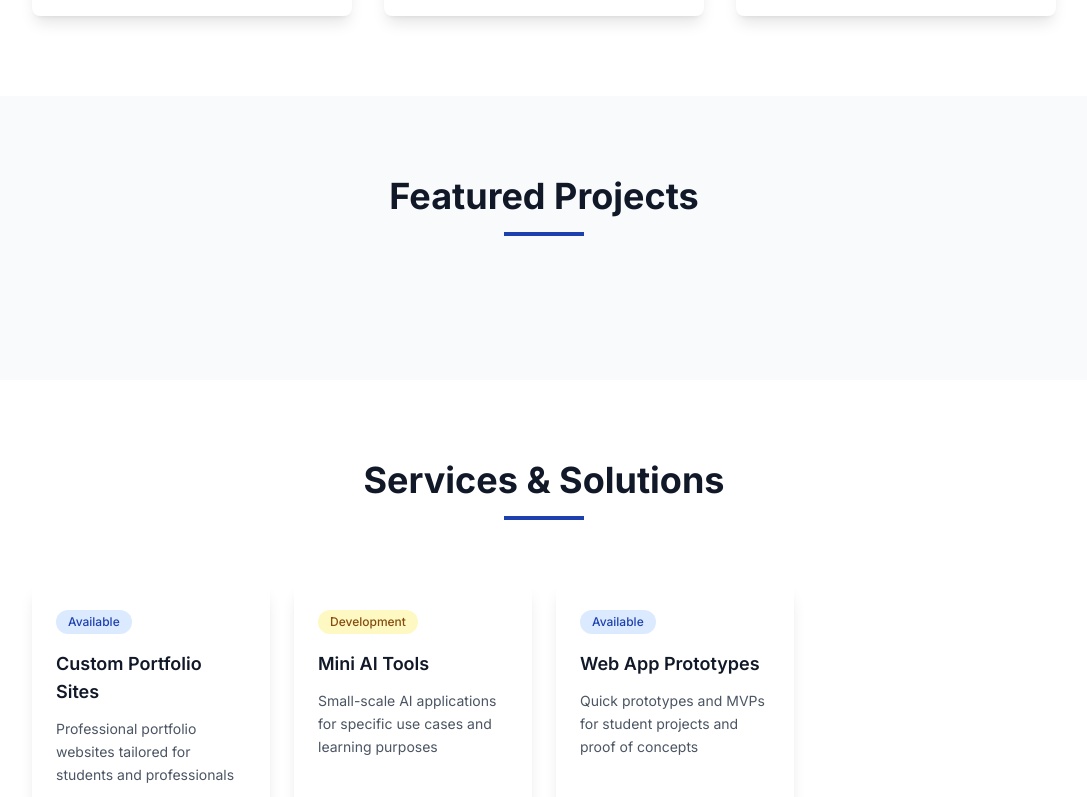
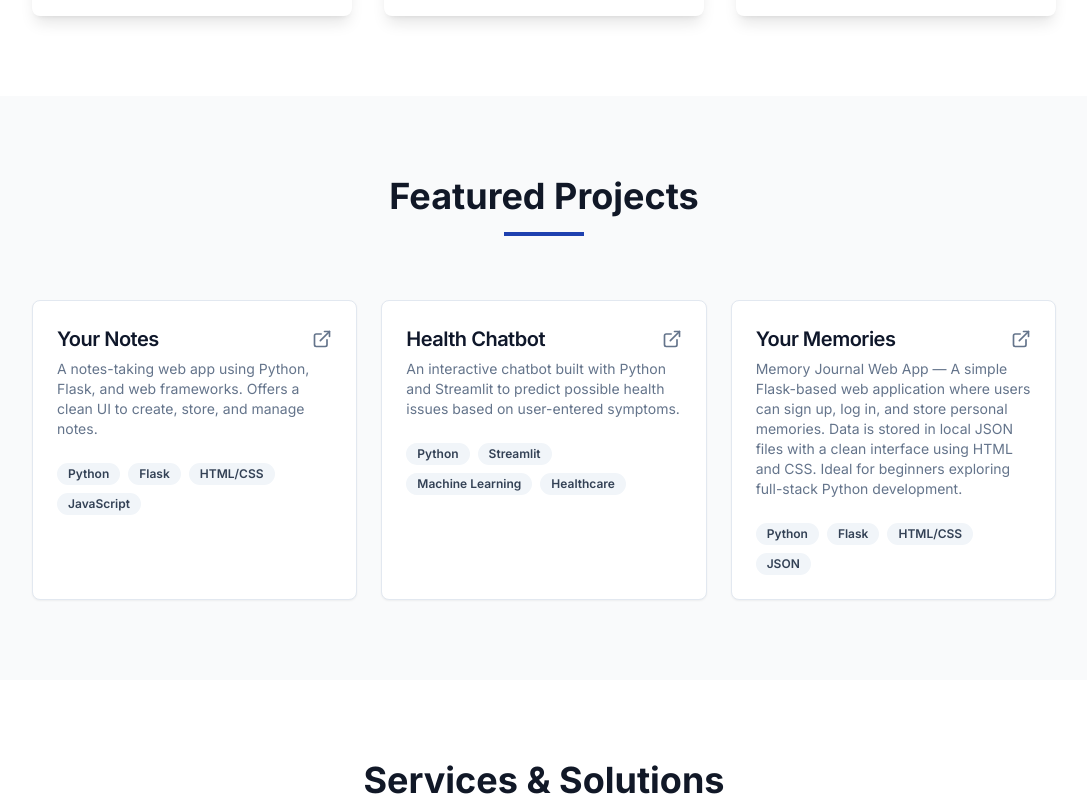
Before and after one commit to Manipamarthi10/manikantaswamy-portfolio, a React (Vite) app: page / in a window 1280 px wide. Shown: the part 1988-2785 px from the top of the page, without its empty margins (96-1183 px from the left). Built offline with nearby package versions, Linux system fonts and the light colour scheme.

Commit message:
Add new project
Added "Your Memories" project to the featured projects section with a description and GitHub link.

```diff
--- a/src/components/Projects.tsx
+++ b/src/components/Projects.tsx
@@ -1,4 +1,6 @@
-import { ArrowUp } from "lucide-react";
+import { ArrowUp, ExternalLink } from "lucide-react";
+import { Card, CardContent, CardDescription, CardHeader, CardTitle } from "@/components/ui/card";
+import { Badge } from "@/components/ui/badge";
 
 const Projects = () => {
   const projects = [
@@ -12,6 +14,12 @@ const Projects = () => {
       title: "Health Chatbot",
       description: "An interactive chatbot built with Python and Streamlit to predict possible health issues based on user-entered symptoms.",
       technologies: ["Python", "Streamlit", "Machine Learning", "Healthcare"]
+    },
+    {
+      title: "Your Memories",
+      description: "Memory Journal Web App — A simple Flask-based web application where users can sign up, log in, and store personal memories. Data is stored in local JSON files with a clean interface using HTML and CSS. Ideal for beginners exploring full-stack Python development.",
+      link: "https://github.com/Manipamarthi10/memory_web_app",
+      technologies: ["Python", "Flask", "HTML/CSS", "JSON"]
     }
   ];
 
@@ -25,8 +33,35 @@ const Projects = () => {
           <div className="w-20 h-1 bg-primary mx-auto"></div>
         </div>
 
-        <div className="grid md:grid-cols-2 gap-8">
-          {/* Project cards removed */}
+        <div className="grid md:grid-cols-2 lg:grid-cols-3 gap-6">
+          {projects.map((project, index) => (
+            <Card
+              key={index}
+              className="hover:shadow-lg transition-shadow cursor-pointer group"
+              onClick={() => window.open(project.link, '_blank')}
+            >
+              <CardHeader>
+                <div className="flex items-center justify-between">
+                  <CardTitle className="text-xl group-hover:text-primary transition-colors">
+                    {project.title}
+                  </CardTitle>
+                  <ExternalLink className="h-5 w-5 text-muted-foreground group-hover:text-primary transition-colors" />
+                </div>
+                <CardDescription className="text-sm">
+                  {project.description}
+                </CardDescription>
+              </CardHeader>
+              <CardContent>
+                <div className="flex flex-wrap gap-2">
+                  {project.technologies.map((tech, techIndex) => (
+                    <Badge key={techIndex} variant="secondary" className="text-xs">
+                      {tech}
+                    </Badge>
+                  ))}
+                </div>
+              </CardContent>
+            </Card>
+          ))}
         </div>
       </div>
     </section>
```
